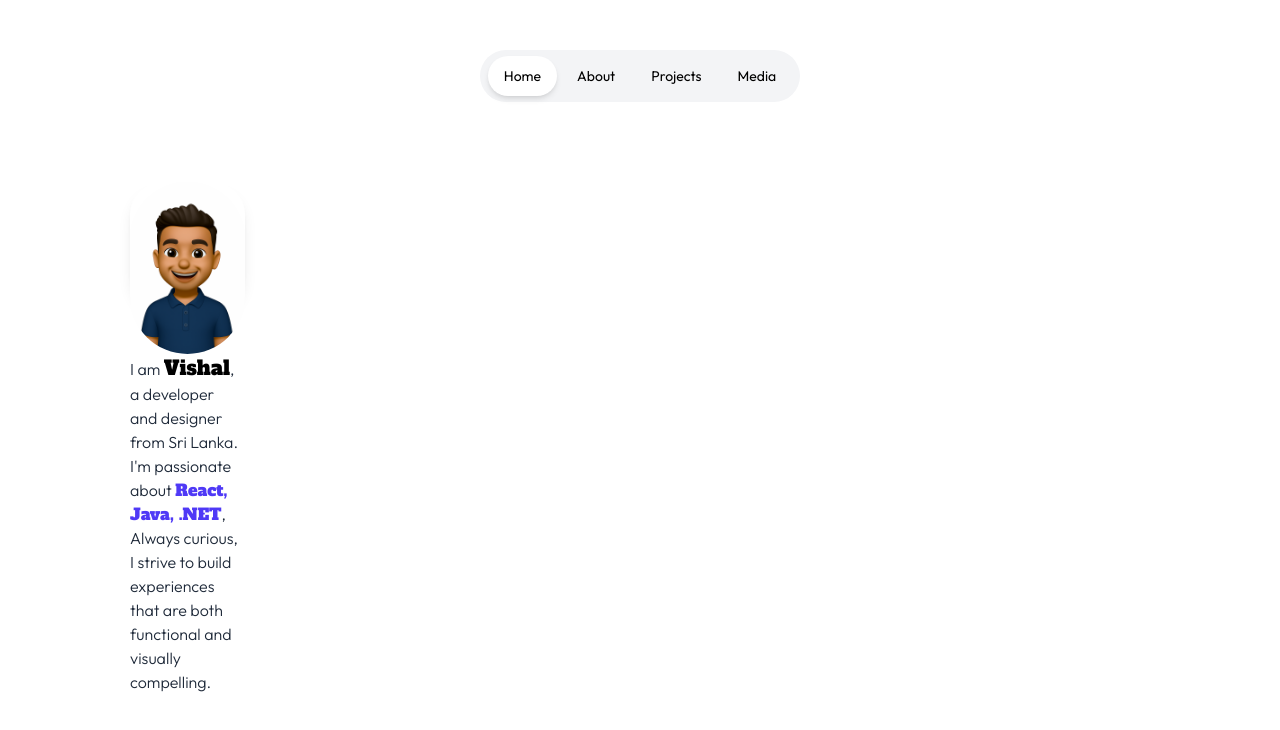
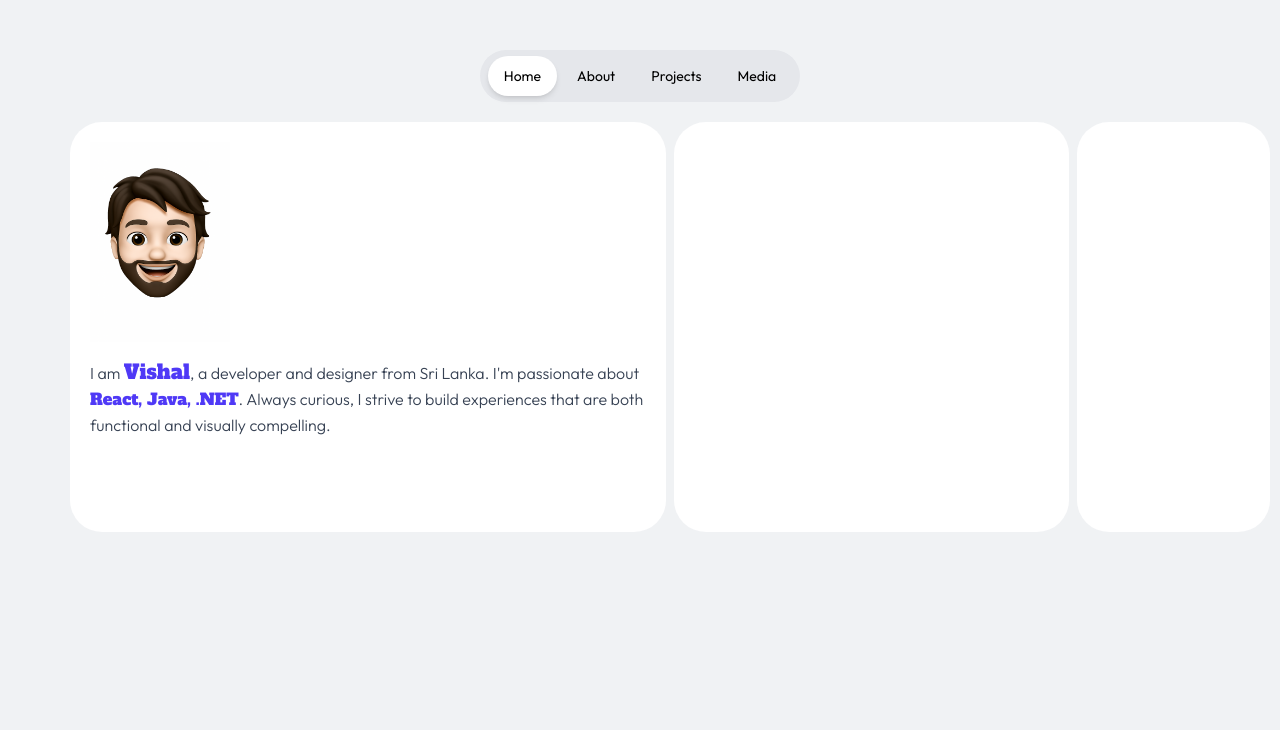
Before and after one commit to VishalOz/VishFolio, a React (Vite) app: page / in a window 1280 px wide. Shown: the top 730 px of the page. Built offline with nearby package versions, Linux system fonts and the light colour scheme.

Commit message:
Feat(Chaged the entire flexbox)

```diff
--- a/index.html
+++ b/index.html
@@ -2,7 +2,7 @@
 <html lang="en">
   <head>
     <meta charset="UTF-8" />
-    <link rel="icon" type="image/svg+xml" href="../public/FOLIO.png" />
+    <link rel="icon" type="image/svg+xml" href="../public/ogdo.png" />
     <meta name="viewport" content="width=device-width, initial-scale=1.0" />
     <title>VishFolio</title>
   </head>
--- a/src/Home.jsx
+++ b/src/Home.jsx
@@ -6,18 +6,22 @@ const Home = () => {
   return (
     <>
       <Nav />
-      <div className="grid grid-cols-6 grid-rows-7 gap-2 w-[520px] h-[608px] p-20">
-        <div className="md:col-span-2 sm:col-span-2 md:row-span-2 sm:row-span-2 bg-white shadow-lg rounded-4xl">
-          <img src="../src/assets/dp2.png" alt="" className="rounded-full object-cover" />
-          <div className="flex justify-center items-center">
-            <p className="text-gray-800 text-md font-semibold">
-            I am <span className="font-bold text-xl text-black">Vishal</span>, a developer and designer from Sri Lanka.
-            I'm passionate about <span className="font-semibold text-indigo-600">React, Java, .NET</span>,
+      <div className="grid grid-cols-6 grid-rows-7 gap-2 w-[1240px] h-[1496px] p-5">
+          <div className="row-span-2 col-span-3 bg-white rounded-4xl p-5">
+            <img src="../src/assets/ogdo.png" alt="DpImage" className="w-35 h-50" />
+            <p className="mt-4 text-md leading-relaxed text-gray-700">
+            I am <span className="font-bold text-indigo-600 text-xl">Vishal</span>, a developer and designer from Sri Lanka.
+            I'm passionate about <span className="font-semibold text-indigo-600">React, Java, .NET</span>.
             Always curious, I strive to build experiences that are both functional and visually compelling.
             </p>
           </div>
-        </div>
-        </div>
+          <div className="row-span-2 col-span-2 bg-white rounded-4xl p-5">
+
+          </div>
+          <div className="row-span-2 col-span-1 bg-white rounded-4xl p-5">
+
+          </div>
+      </div>
     </>
   )
 }
--- a/src/Nav.jsx
+++ b/src/Nav.jsx
@@ -9,7 +9,7 @@ const Nav = () => {
   return (
     <>
       <div className="flex justify-center w-full">
-        <nav className="relative flex justify-center items-center gap-1 rounded-full p-4 bg-gray-100 w-80 text-sm">
+        <nav className="relative flex justify-center items-center gap-1 rounded-full p-4 bg-gray-200 w-80 text-sm">
           {navItems.map((item) => (
             <div key={item} className="relative hover:text-gray-400">
               {selected === item && (
--- a/src/index.css
+++ b/src/index.css
@@ -12,6 +12,7 @@
 }
 body {
     padding: 50px;
+    background-color: rgb(240, 242, 244);
 }
 h4 {
     font-family: "Alfa Slab One", serif;
```
Also changed, not shown: public/ogdo.png (added), src/assets/ogdo.png (added).
